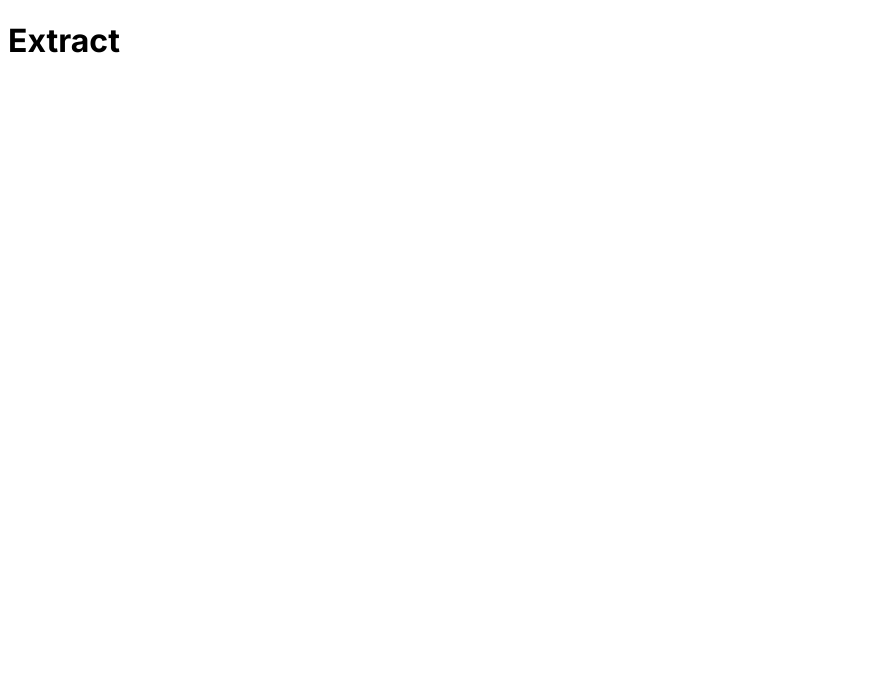
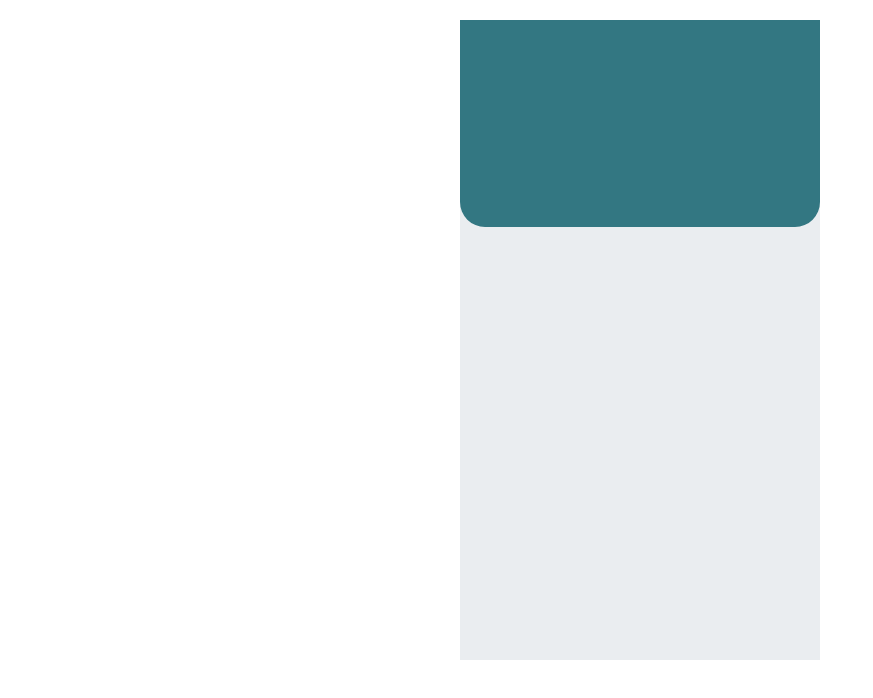
Before and after one commit to Dudeful/AlphaPix, a React (Vite) app: page /extract in a window 1280 px wide. Shown: the top 698 px of the page, without its empty margins (0-873 px from the left). Built offline with nearby package versions, Linux system fonts and the light colour scheme.

Commit message:
add dashboard components

```diff
--- a/src/components/atoms/Dashboard/index.tsx
+++ b/src/components/atoms/Dashboard/index.tsx
@@ -6,7 +6,7 @@ interface IDashboardProps {
 }
 
 const Dashboard: React.FC<IDashboardProps> = ({ children }) => {
-  return <div></div>;
+  return <div className="dashboard-div"></div>;
 };
 
 export default Dashboard;
--- a/src/components/atoms/Dashboard/styles.css
+++ b/src/components/atoms/Dashboard/styles.css
@@ -0,0 +1,6 @@
+.dashboard-div {
+  width: 360px;
+  height: 207px;
+  background-color: #337782;
+  border-radius: 0px 0px 25px 25px;
+}
--- a/src/pages/Dashboard/Extract/Extract.tsx
+++ b/src/pages/Dashboard/Extract/Extract.tsx
@@ -1,3 +1,10 @@
+import Dashboard from '../../../components/atoms/Dashboard';
+import './styles.css';
+
 export const Extract = () => {
-  return <h1>Extract</h1>;
+  return (
+    <div className="extract-div container">
+      <Dashboard>teste</Dashboard>
+    </div>
+  );
 };
--- /dev/null
+++ b/src/pages/Dashboard/Extract/styles.css
@@ -0,0 +1,15 @@
+.container {
+  max-width: 360px;
+  max-height: 640px;
+}
+
+.extract-div {
+  width: 100%;
+  height: 640px;
+  display: flex;
+  flex-direction: column;
+  justify-content: baseline;
+  align-items: center;
+  margin: 20px auto;
+  background-color: #EAEDF0;
+}
--- a/src/pages/Register/Index.tsx
+++ b/src/pages/Register/Index.tsx
@@ -1,3 +1,4 @@
+import React from 'react';
 import { Link } from 'react-router-dom';
 import Button from '../../components/atoms/Button';
 import Input from '../../components/atoms/Input/index';
--- a/src/pages/Register/styles.css
+++ b/src/pages/Register/styles.css
@@ -1,7 +1,3 @@
-* {
-  box-sizing: border-box;
-}
-
 .register-div {
   width: 100%;
   height: 640px;
```
